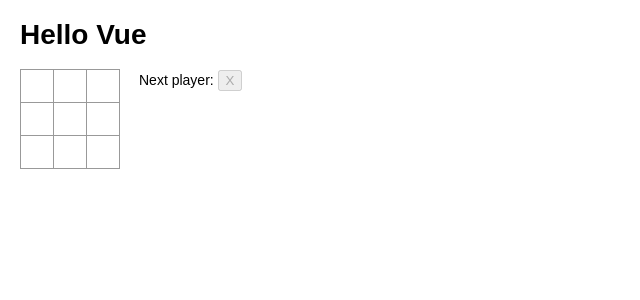
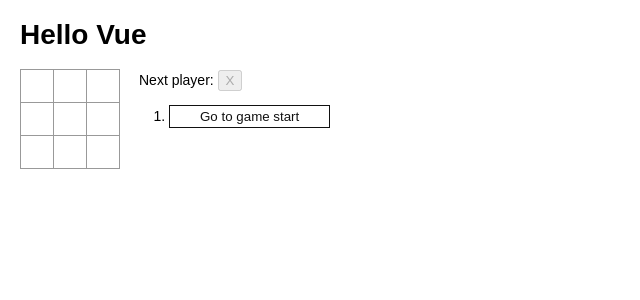
Before and after one commit to ldgit/vue-tic-tac-toe, a Vue app: page / in a window 1280 px wide. Shown: the top 300 px of the page, without its empty margins (0-640 px from the left). Built offline with nearby package versions, Linux system fonts and the light colour scheme; the HTML template or start-up script is replaced by a standard one.

Commit message:
added time travel for classic game
* needed to write one test using Vue.nextTick() because DOM was not updated synchronously

```diff
--- a/src/components/Game.vue
+++ b/src/components/Game.vue
@@ -1,10 +1,19 @@
 <template>
   <div class="game">
     <div class="game-board">
-      <board :squares="squares" :on-click="handleSquareClick"/>
+      <board :squares="history[currentStep].squares" :on-click="handleSquareClick"/>
     </div>
     <div class="game-info">
       <status :description="description" :player="player" />
+      <ol>
+        <li v-for="(item, moveIndex) in history" :key="moveIndex">
+          <time-travel-button
+            :move-index="moveIndex"
+            :current-step="currentStep"
+            :on-click="() => { jumpTo(moveIndex) }"
+          />
+        </li>
+      </ol>
     </div>
   </div>
 </template>
@@ -12,22 +21,30 @@
 <script>
 import Board from './Board.vue';
 import Status from './Status.vue';
+import TimeTravelButton from './TimeTravelButton.vue';
 import { calculateWinner } from '../helpers';
 
 export default {
   components: {
     board: Board,
     status: Status,
+    'time-travel-button': TimeTravelButton,
   },
   data: function () {
     return {
-      squares: Array(9).fill(null),
+      history: [
+        { squares: Array(9).fill(null) },
+      ],
       xIsNext: true,
+      currentStep: 0,
     };
   },
   methods: {
     handleSquareClick: function (squareIndex) {
-      const { squares, xIsNext } = this;
+      const { history, xIsNext, currentStep } = this;
+      const gameHistory = history.slice(0, currentStep + 1);
+      const { squares } = gameHistory[currentStep];
+
       if (calculateWinner(squares) || squares[squareIndex]) {
         return;
       }
@@ -35,17 +52,28 @@ export default {
       const newSquares = squares.slice();
 
       newSquares[squareIndex] = xIsNext ? 'X' : 'O';
+      gameHistory.push({ squares: newSquares });
 
-      this.squares = newSquares;
+      this.history = gameHistory;
       this.xIsNext = !xIsNext;
+      this.currentStep += 1;
+    },
+    jumpTo: function(stepNumber) {
+      this.currentStep = stepNumber;
+      this.xIsNext = stepNumber % 2 === 0;
     },
   },
   computed: {
     description: function () {
-      return calculateWinner(this.squares) ? 'Winner' : 'Next player';
+      const { history, currentStep } = this;
+      const { squares } = history[currentStep];
+
+      return calculateWinner(squares) ? 'Winner' : 'Next player';
     },
     player: function () {
-      const { squares, xIsNext } = this;
+      const { history, xIsNext, currentStep } = this;
+      const { squares } = history[currentStep];
+
       return calculateWinner(squares) || (xIsNext ? 'X' : 'O');
     },
   }
--- /dev/null
+++ b/src/components/TimeTravelButton.vue
@@ -0,0 +1,19 @@
+<template>
+  <button type="button" @click="onClick" :class="getCurrentClass()">{{ description }}</button>
+</template>
+
+<script>
+export default {
+  props: ['moveIndex', 'onClick', 'currentStep'],
+  methods: {
+    getCurrentClass: function() {
+      return this.currentStep === this.moveIndex ? 'current-move-button' : 'move-button';
+    },
+  },
+  computed: {
+		description: function () {
+			return this.moveIndex ? `Go to move ${this.moveIndex}` : 'Go to game start';
+		},
+  },
+};
+</script>
```
Also changed, not shown: 1 other file (tests, documents, lock files or other folders).
